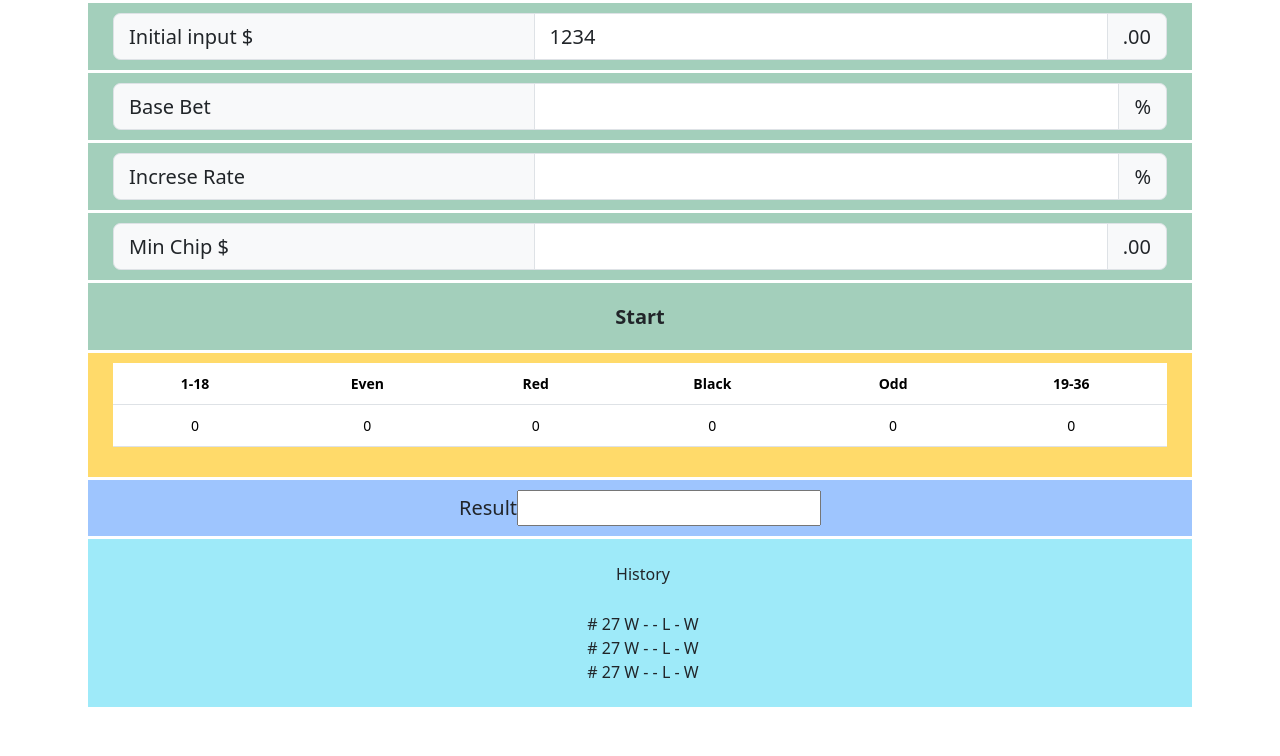
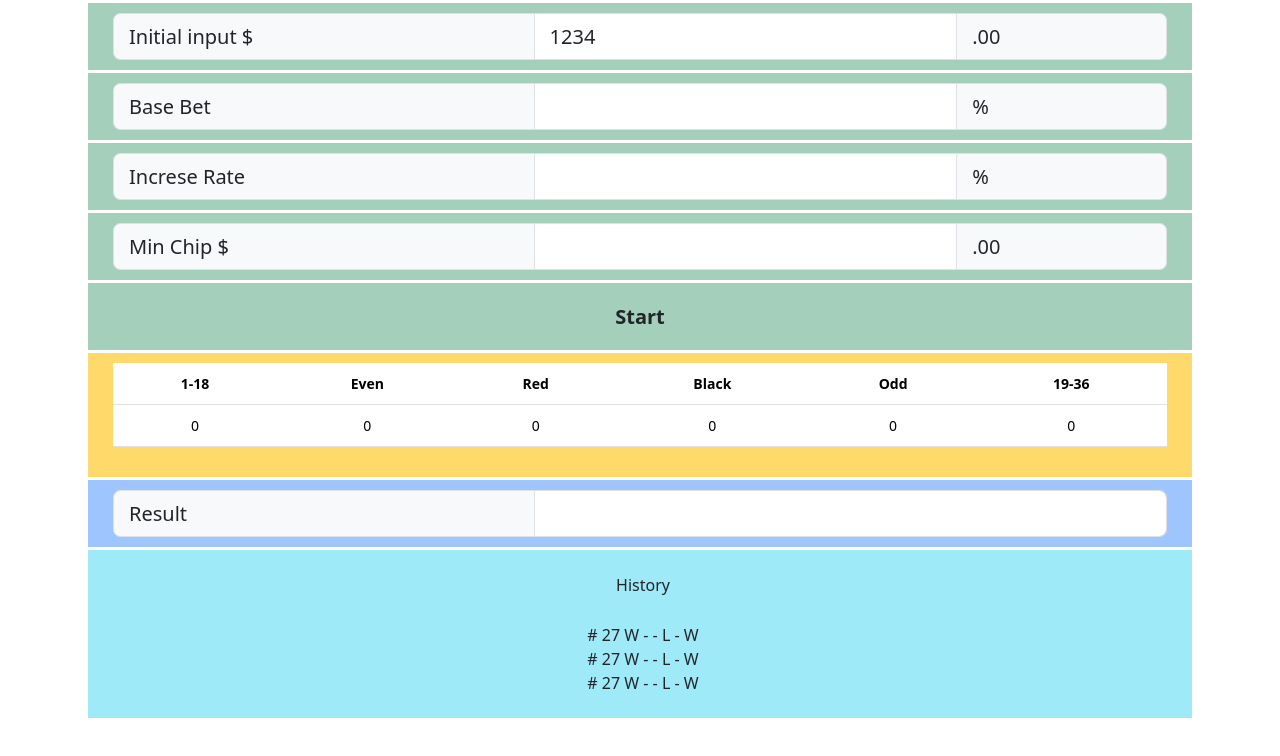
Before and after one commit to fotouhifar/noRolette, a plain HTML site: page index.html in a window 1280 px wide. Drawn offline with nearby package versions, Linux system fonts and the light colour scheme.

Commit message:
Start rolle

```diff
--- a/index.html
+++ b/index.html
@@ -19,7 +19,7 @@
 			<div class="input-group">
 				<span class="input-group-text igtleft">Initial input $</span>
 				<input type="number" class="form-control" id="initialInput" aria-label="Amount (to the nearest dollar)" value="1234">
-				<span class="input-group-text">.00</span>
+				<span class="input-group-text igtright">.00</span>
 			</div>
 		</div>
 
@@ -27,7 +27,7 @@
 			<div class="input-group">
 				<span class="input-group-text igtleft">Base Bet</span>
 				<input type="number" class="form-control" id="baseBet" aria-label="Amount (to the nearest dollar)">
-				<span class="input-group-text">%</span>
+				<span class="input-group-text igtright">%</span>
 			</div>
 	  	</div>
 
@@ -35,7 +35,7 @@
 			<div class="input-group">
 				<span class="input-group-text igtleft">Increse Rate</span>
 				<input type="number" class="form-control" id="increseRate" aria-label="Amount (to the nearest dollar)">
-				<span class="input-group-text">%</span>
+				<span class="input-group-text igtright">%</span>
 			</div>
 	  	</div>
 
@@ -43,7 +43,7 @@
 			<div class="input-group">
 				<span class="input-group-text igtleft">Min Chip $</span>
 				<input type="number" class="form-control" id="minChip" aria-label="Amount (to the nearest dollar)">
-				<span class="input-group-text">.00</span>
+				<span class="input-group-text igtright">.00</span>
 			</div>
 	  	</div>
 
@@ -81,9 +81,11 @@
 		</div>
 
  		<div class="row" id="row6">
-		    <div class="col">
-		      <label>Result<input id="result" type="number"></label>
+		   	<div class="input-group">
+				<span class="input-group-text igtleft">Result</span>
+				<input type="number" class="form-control" id="result" aria-label="Amount (to the nearest dollar)">
 			</div>
+
 		</div>
 
 		<div class="row" id="row7">
--- a/rolette.css
+++ b/rolette.css
@@ -37,3 +37,7 @@ table{
 .igtleft{
 	width:40%;
 }
+
+.igtright{
+	width: 20%;
+}
```
Also changed, not shown: 2 other files.
